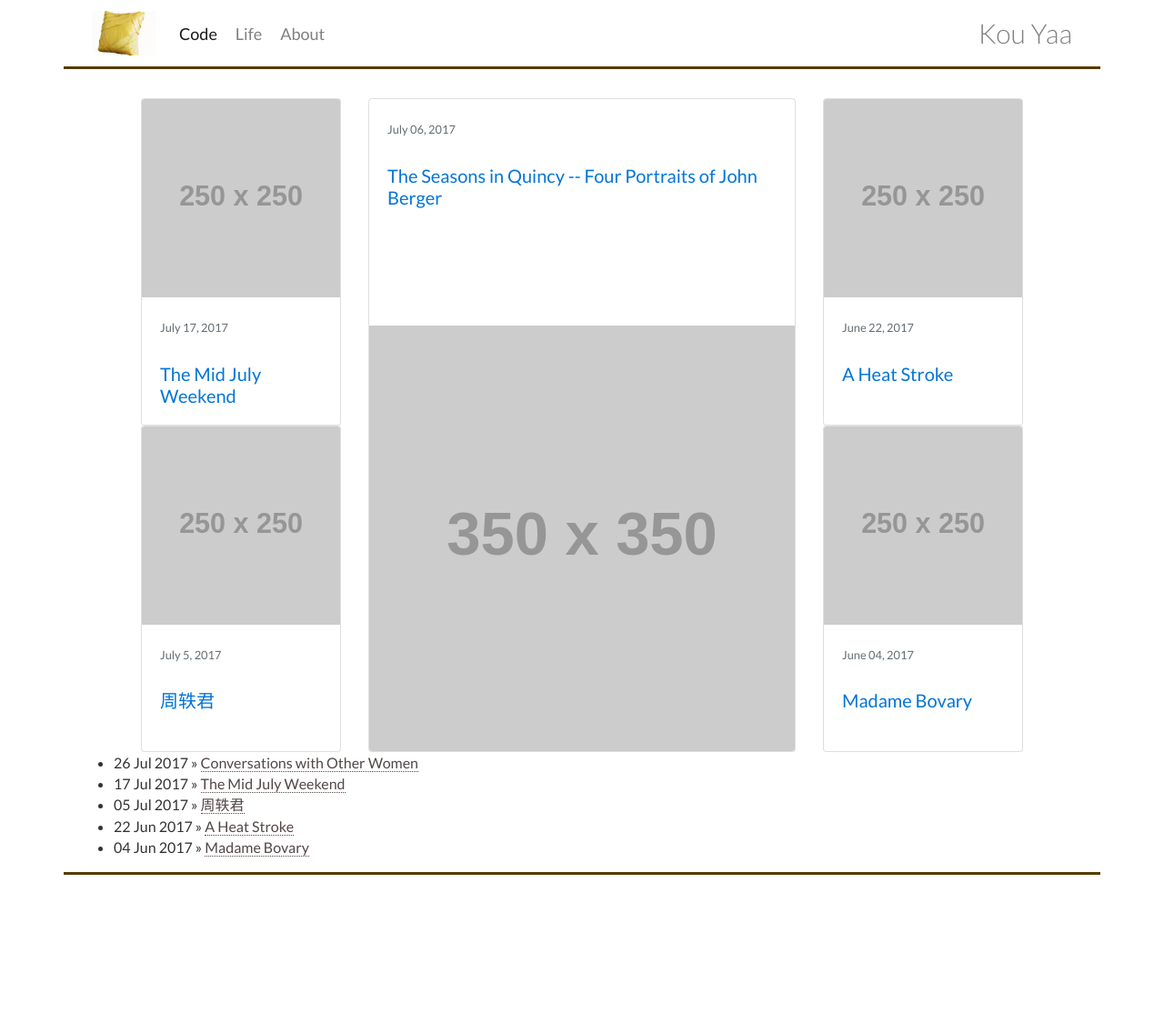
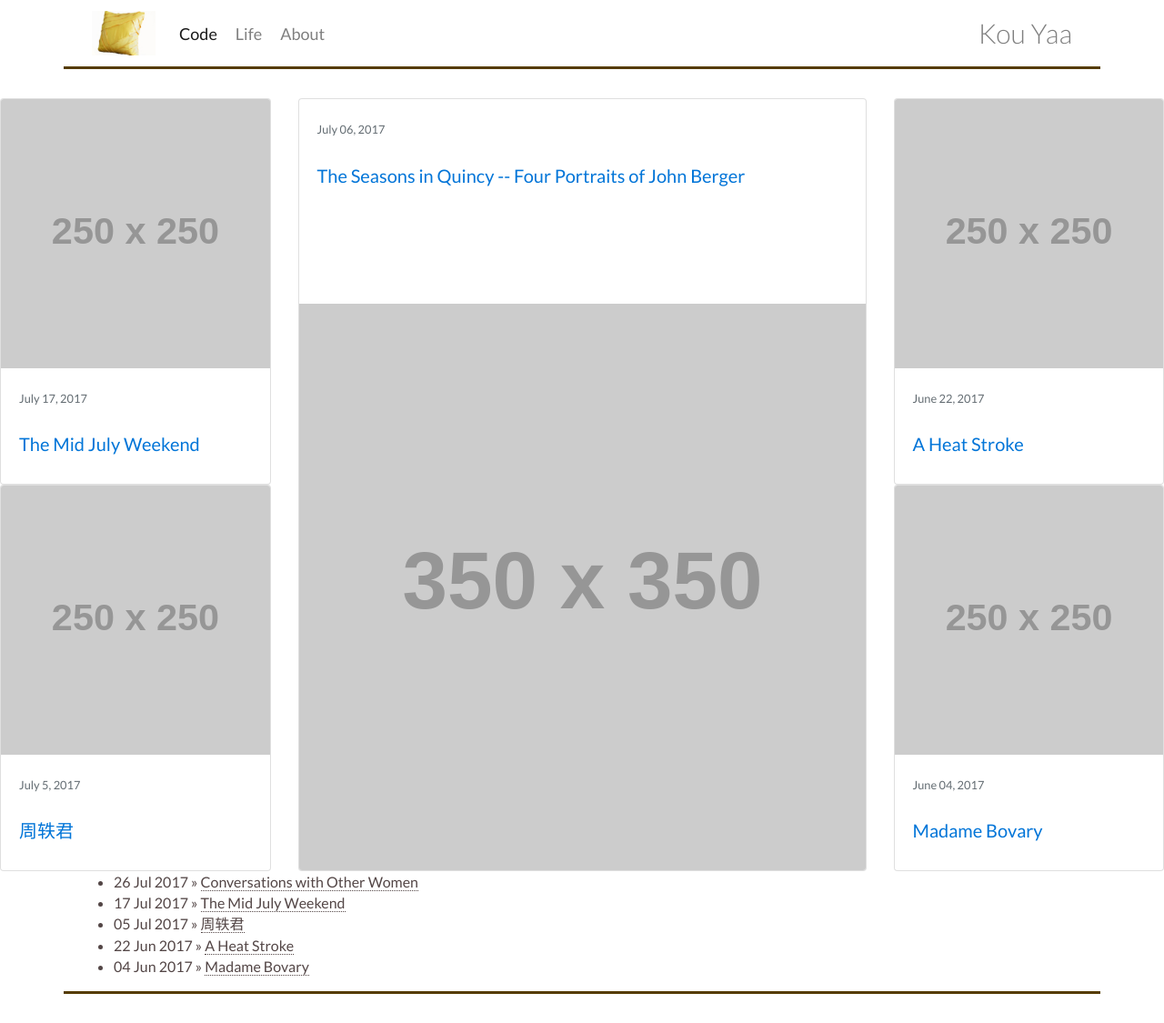
Before and after one commit to yinkouya/yinkouya.github.io, a Jekyll site: the page built from life.html, in a window 1280 px wide. Shown: the whole page at 91% size. Built offline with Jekyll 4.4.1, drawn with Linux system fonts in a browser that asks for light colours; nearby versions of some CDN libraries; before the commit the page ends 994 px from its top, so only the background shows below that.

Commit message:
Update style.css

```diff
--- a/assets/style.css
+++ b/assets/style.css
@@ -5,7 +5,7 @@ body {
   font-family: 'Lato', sans-serif;
   font-weight: 400;
   line-height: 1.45;
-  color: #333;
+  color: #534646;
 }
 
 p {margin-bottom: 1.3em;}
@@ -57,18 +57,8 @@ img.brand {
 }
 
 
-.list-group {
-  width: 600px;
-  margin: 0 auto;
-}
-
 .main-about {
   width: 600px;
-  margin: 0 auto;
-}
-
-.row {
-  width: 1000px;
   margin: 0 auto;
 }
 
```
